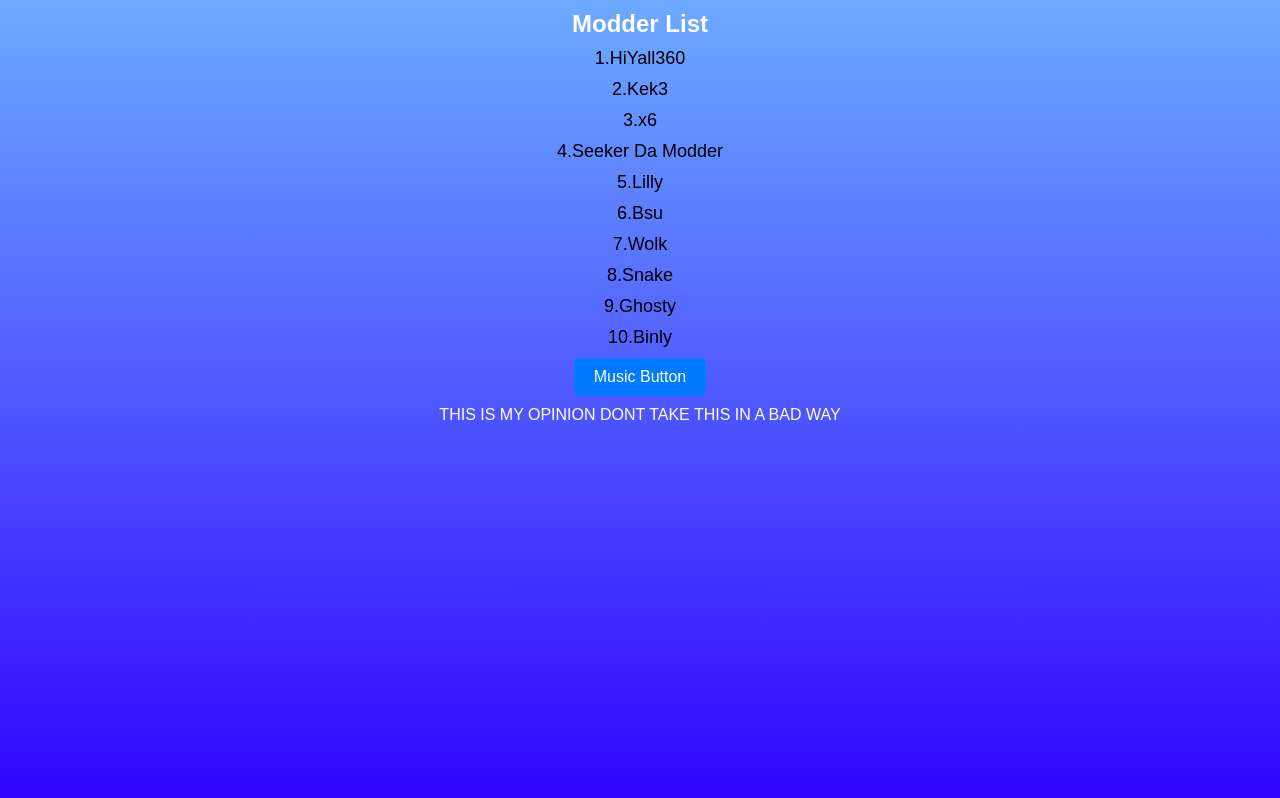
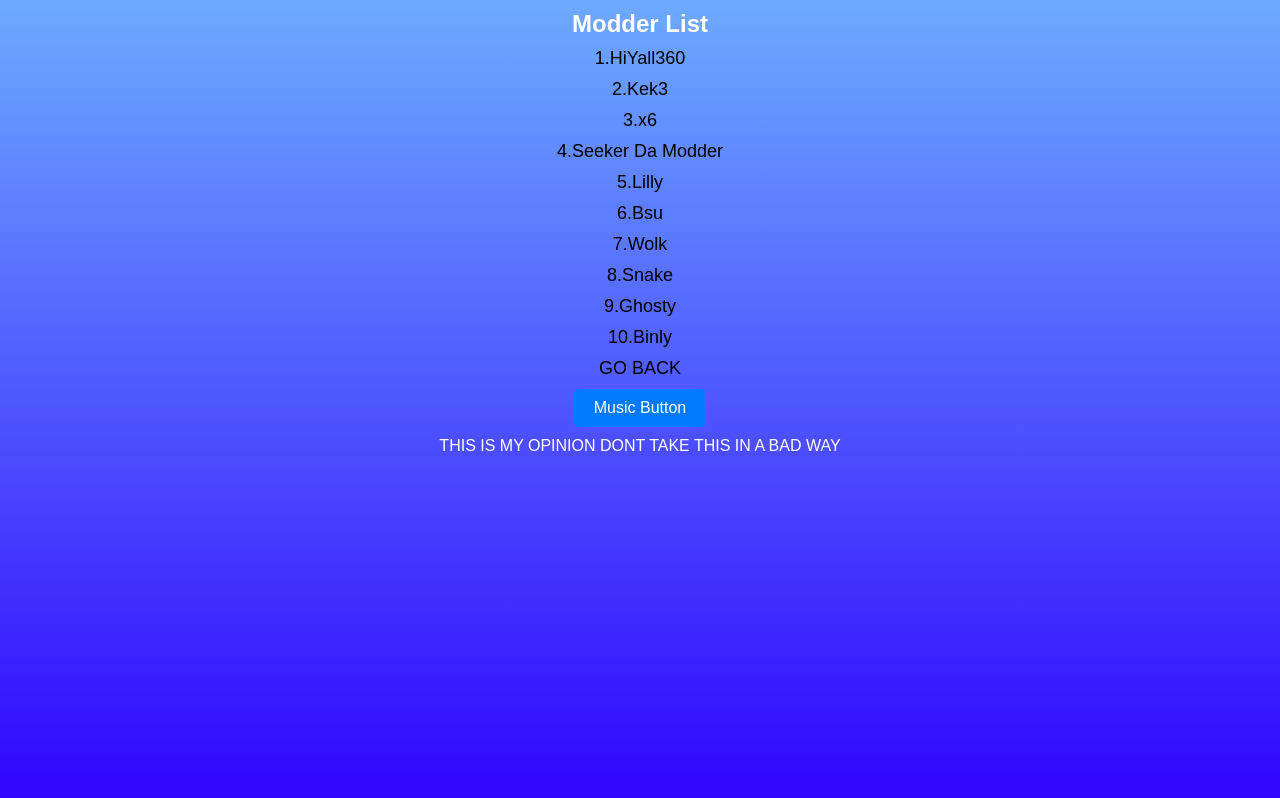
Before and after one commit to oxgontop/Vr-Modding, a plain HTML site: page modders.html in a window 1280 px wide. Drawn offline with Linux system fonts and the light colour scheme.

Commit message:
Update modders.html

```diff
--- a/modders.html
+++ b/modders.html
@@ -53,6 +53,7 @@
 <a href="">8.Snake</a>
 <a href="">9.Ghosty</a>
 <a href="">10.Binly</a>
+<a href="index.html">GO BACK</a>
 
 <audio id="bg-music" loop>
     <source src="music.mp3" type="audio/mpeg">
```
